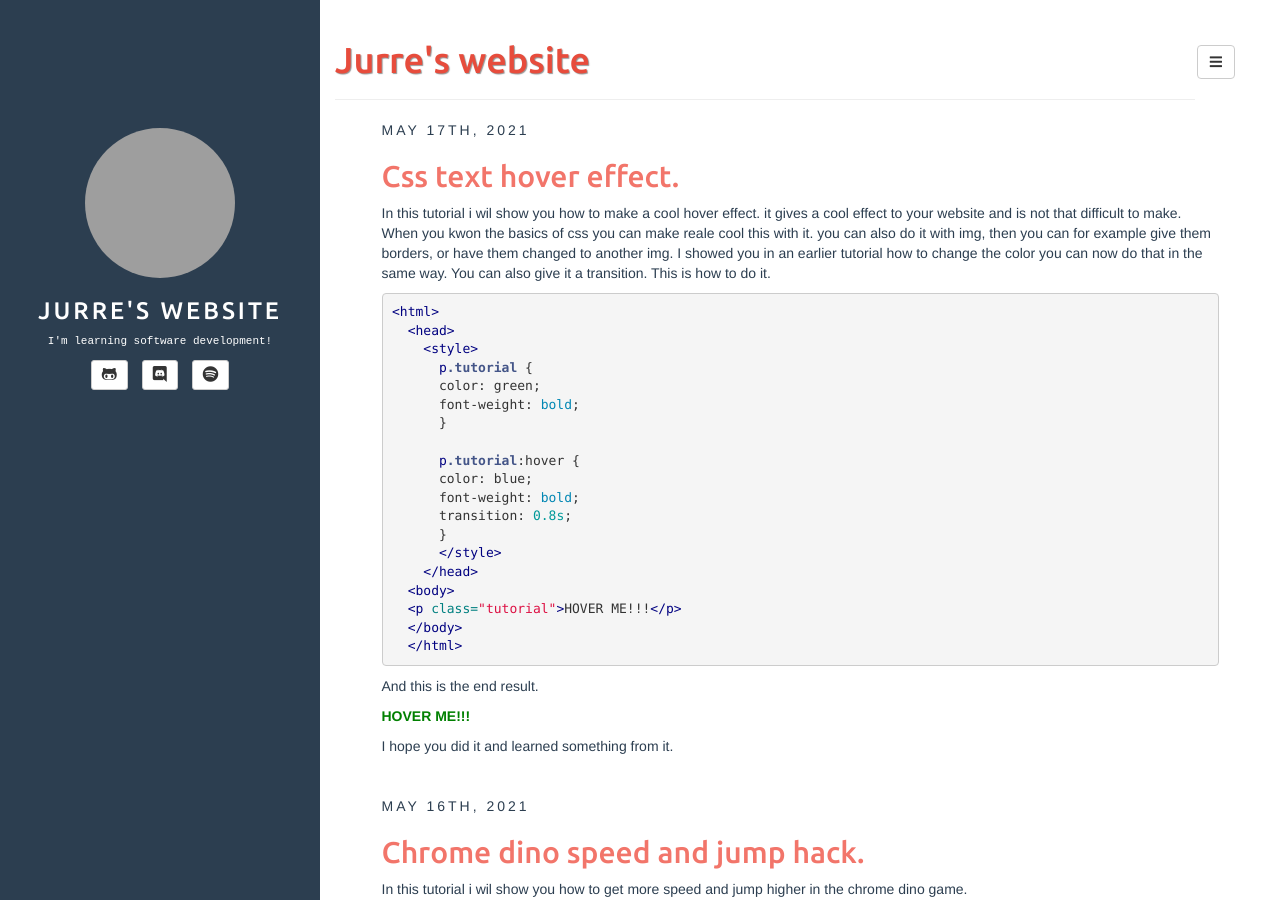
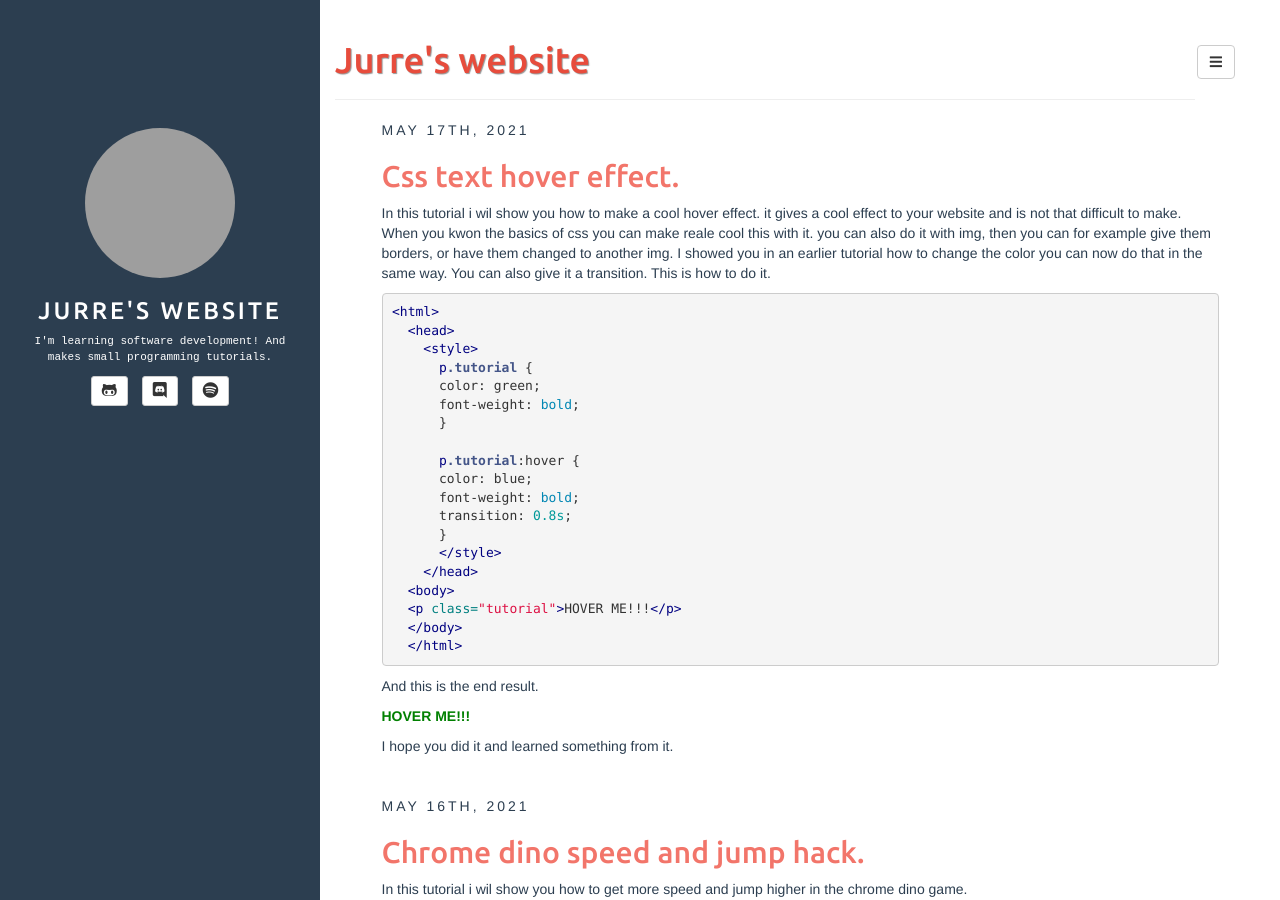
Before and after one commit to dbtek/dbyll, a Jekyll site: the page built from index.html, in a window 1280 px wide and 900 px high. Built offline with Jekyll 4.4.1, drawn with Linux system fonts in a browser that asks for light colours; the list of posts is cut into pages by our own code; grey boxes are pictures that could not be loaded.

Commit message:
Update _config.yml

```diff
--- a/_config.yml
+++ b/_config.yml
@@ -26,7 +26,7 @@ author:
   # twitter:
   # pinterest:
   # linkedin:
-  bio: I'm learning software development!
+  bio: I'm learning software development! And makes small programming tutorials.
   email_md5: 4117c229240eddd48e095bc90a0d955f
 
 rss_path: feed.xml
```
